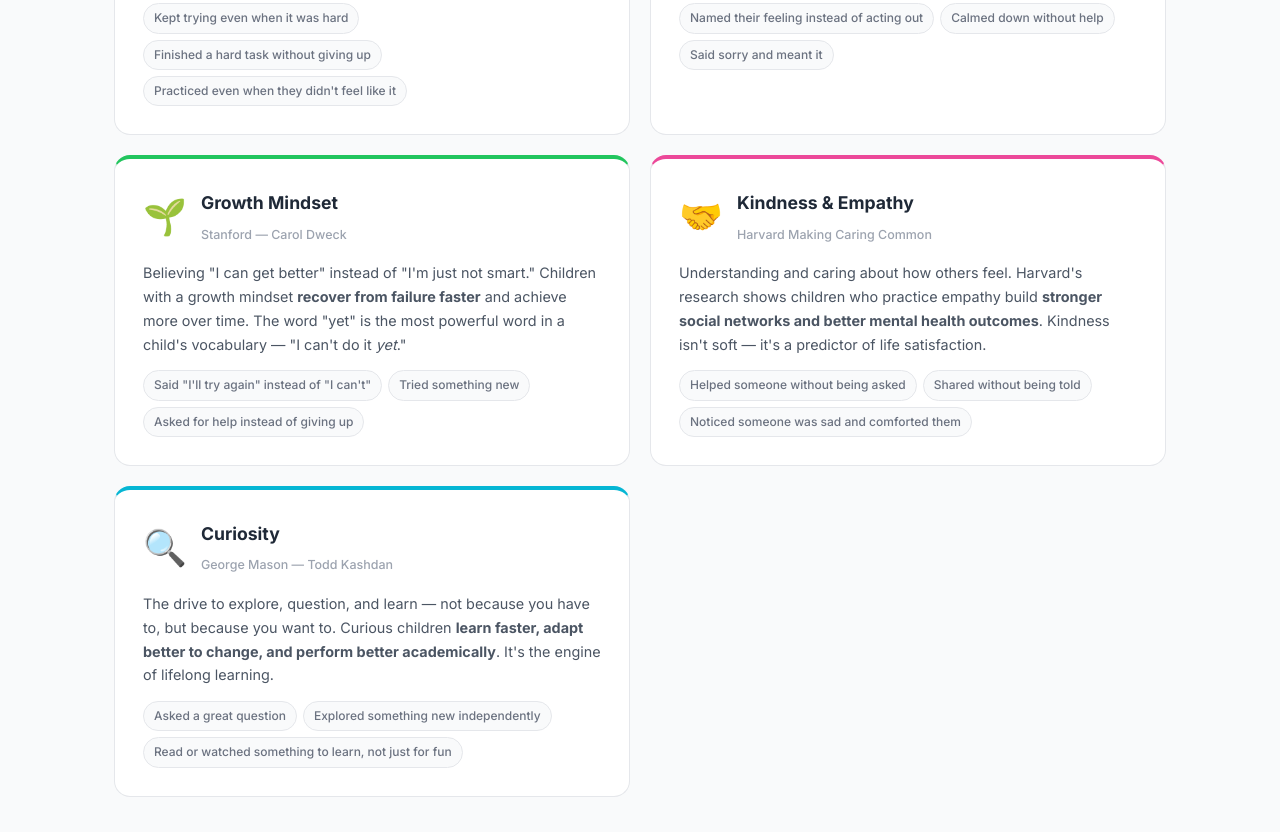
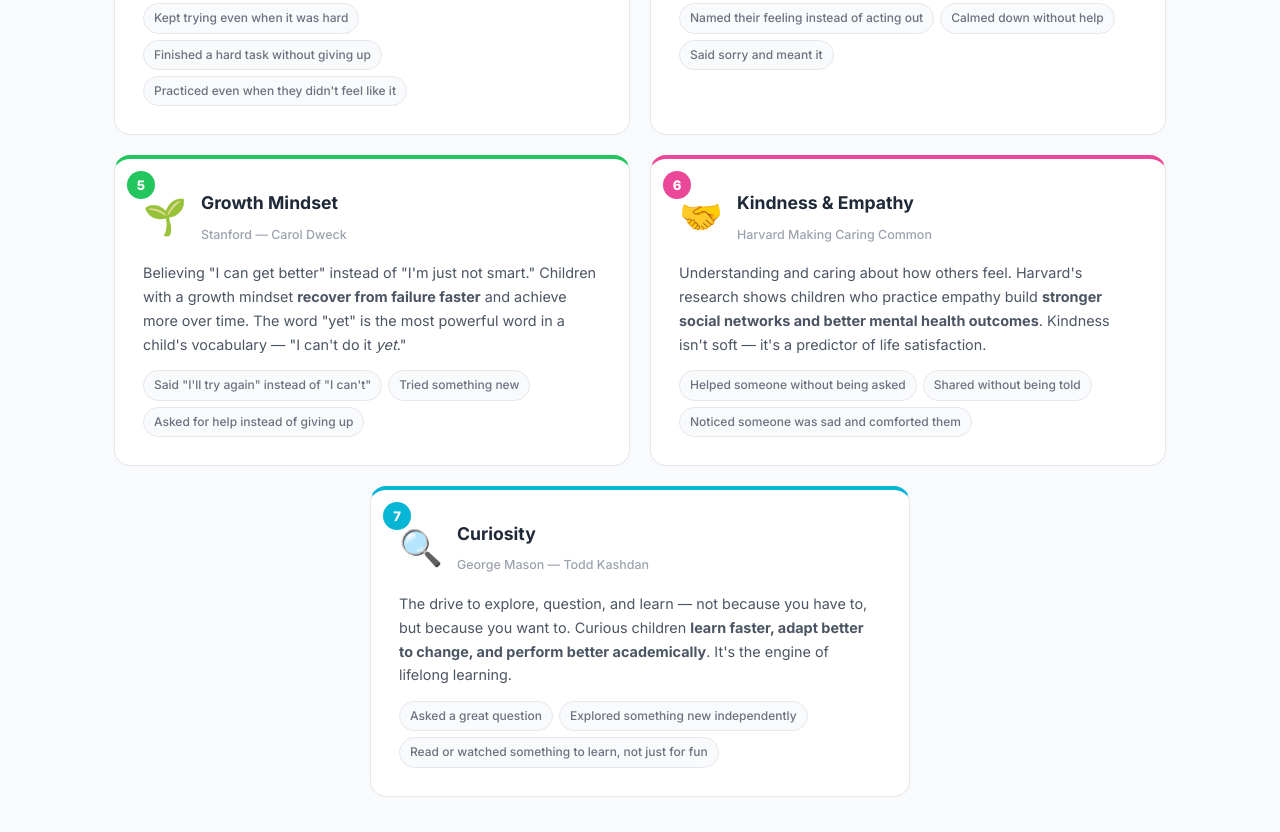
Before and after one commit to shrivaditya-sys/raising-resilient-kids, a plain HTML site: page index.html in a window 1280 px wide. Shown: the part 4868-5700 px from the top of the page. Drawn offline with Linux system fonts and the light colour scheme.

Commit message:
Add numbered badges to skill cards, center 7th card
Co-Authored-By: Claude Opus 4.6 (1M context) <noreply@anthropic.com>

```diff
--- a/index.html
+++ b/index.html
@@ -193,6 +193,7 @@
       <div class="skills-grid">
 
         <div class="skill-card" style="border-top: 4px solid #F59E0B">
+          <span class="skill-number" style="background: #F59E0B">1</span>
           <div class="skill-header">
             <span class="skill-emoji">🍬</span>
             <div>
@@ -209,6 +210,7 @@
         </div>
 
         <div class="skill-card" style="border-top: 4px solid #6366F1">
+          <span class="skill-number" style="background: #6366F1">2</span>
           <div class="skill-header">
             <span class="skill-emoji">🧠</span>
             <div>
@@ -225,6 +227,7 @@
         </div>
 
         <div class="skill-card" style="border-top: 4px solid #EF4444">
+          <span class="skill-number" style="background: #EF4444">3</span>
           <div class="skill-header">
             <span class="skill-emoji">💪</span>
             <div>
@@ -241,6 +244,7 @@
         </div>
 
         <div class="skill-card" style="border-top: 4px solid #F97316">
+          <span class="skill-number" style="background: #F97316">4</span>
           <div class="skill-header">
             <span class="skill-emoji">💛</span>
             <div>
@@ -257,6 +261,7 @@
         </div>
 
         <div class="skill-card" style="border-top: 4px solid #22C55E">
+          <span class="skill-number" style="background: #22C55E">5</span>
           <div class="skill-header">
             <span class="skill-emoji">🌱</span>
             <div>
@@ -273,6 +278,7 @@
         </div>
 
         <div class="skill-card" style="border-top: 4px solid #EC4899">
+          <span class="skill-number" style="background: #EC4899">6</span>
           <div class="skill-header">
             <span class="skill-emoji">🤝</span>
             <div>
@@ -288,7 +294,8 @@
           </div>
         </div>
 
-        <div class="skill-card" style="border-top: 4px solid #06B6D4">
+        <div class="skill-card skill-card-center" style="border-top: 4px solid #06B6D4">
+          <span class="skill-number" style="background: #06B6D4">7</span>
           <div class="skill-header">
             <span class="skill-emoji">🔍</span>
             <div>
--- a/style.css
+++ b/style.css
@@ -384,7 +384,29 @@ a { text-decoration: none; color: inherit; }
   border: 1px solid var(--gray-200);
   border-radius: var(--radius);
   padding: 28px;
+  position: relative;
   transition: transform 0.2s, box-shadow 0.2s;
+}
+
+.skill-card-center {
+  grid-column: 1 / -1;
+  max-width: 540px;
+  margin: 0 auto;
+}
+
+.skill-number {
+  position: absolute;
+  top: 12px;
+  left: 12px;
+  width: 28px;
+  height: 28px;
+  border-radius: 50%;
+  color: #fff;
+  font-size: 0.82rem;
+  font-weight: 800;
+  display: flex;
+  align-items: center;
+  justify-content: center;
 }
 .skill-card:hover {
   transform: translateY(-2px);
```
